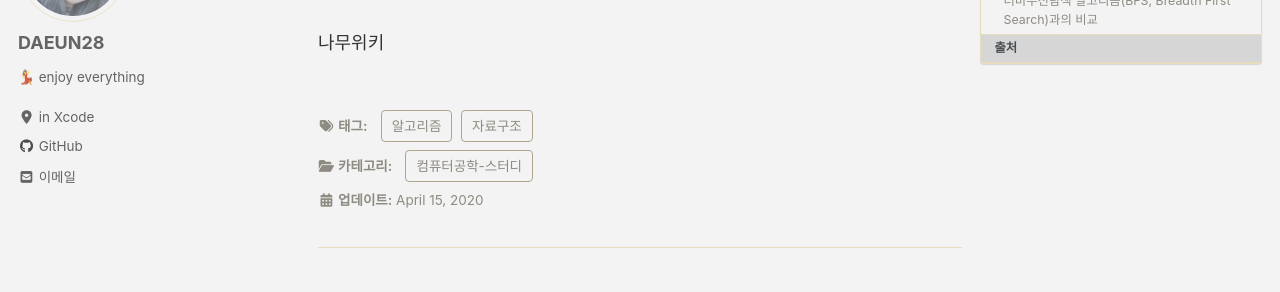
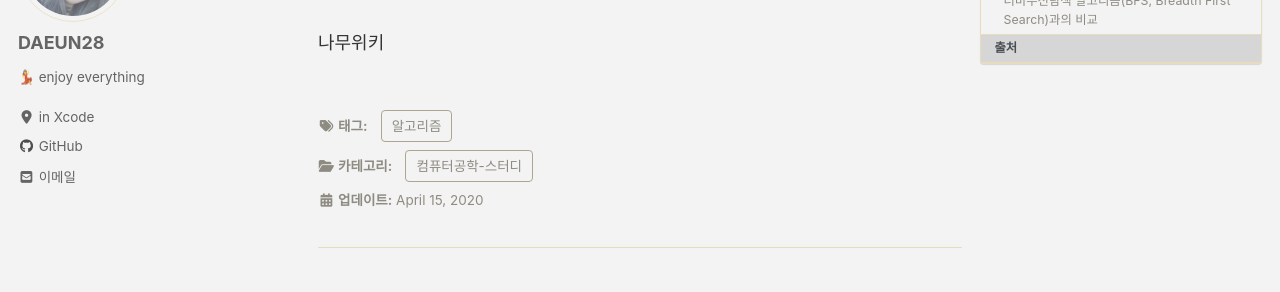
Before and after one commit to DAEUN28/DAEUN28.github.io, a Jekyll site: the page built from _posts/2020-04-15-post17.md, in a window 1280 px wide and 900 px high, scrolled down 3159 px. Shown: the part 142-434 px from the top of the window. Built offline with Jekyll 4.4.1, drawn with Linux system fonts in a browser that asks for light colours; cached includes are drawn as plain includes; nearby versions of some CDN libraries; comment, search, counter and statistics services are not loaded.

Commit message:
Update 2020-04-15-post17.md

```diff
--- a/_posts/2020-04-15-post17.md
+++ b/_posts/2020-04-15-post17.md
@@ -3,7 +3,6 @@
 toc: true
 toc_sticky: true
 tags:
-  - 자료구조
   - 알고리즘
 categories: "컴퓨터공학-스터디"
 ---
```
